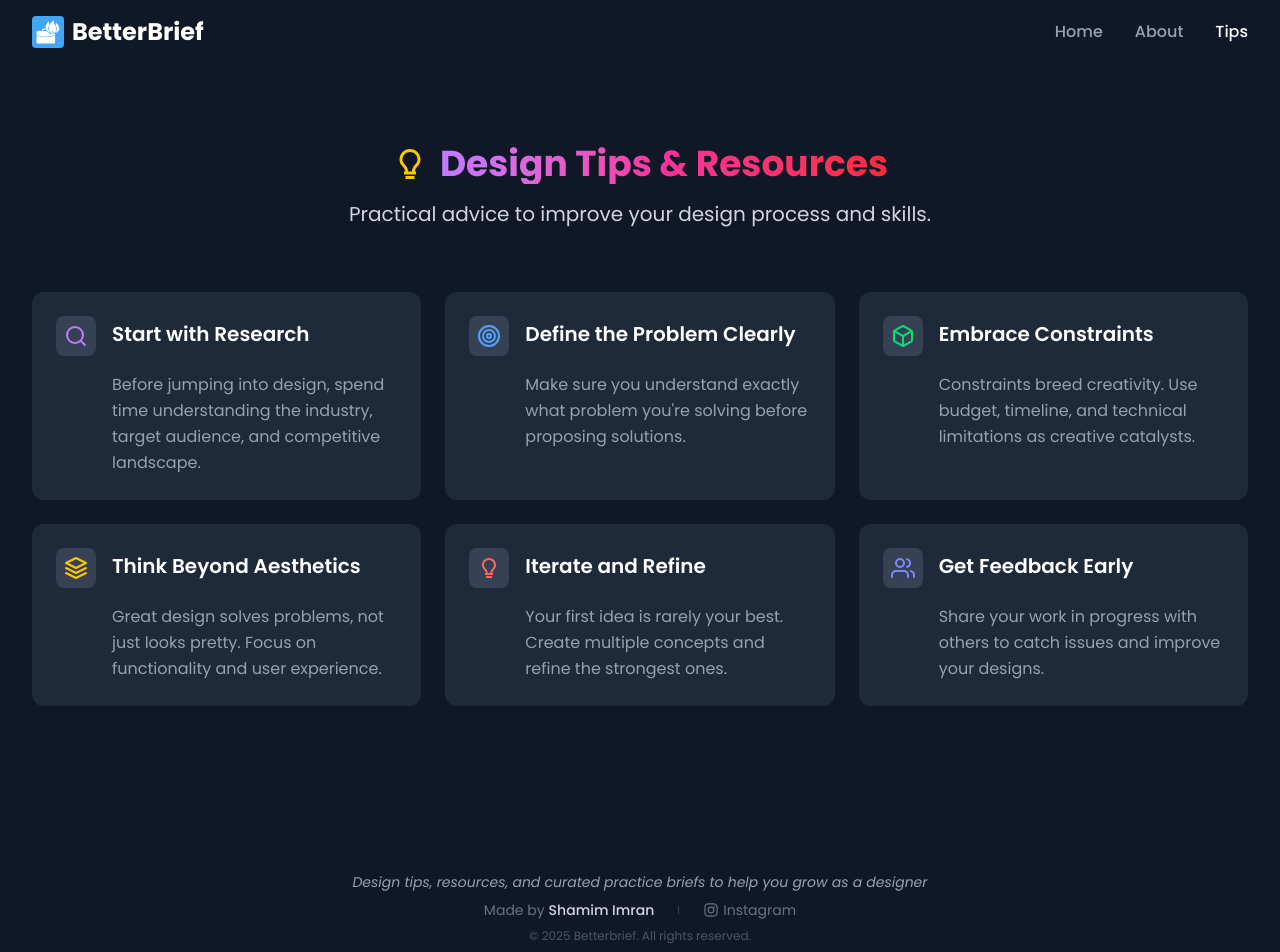
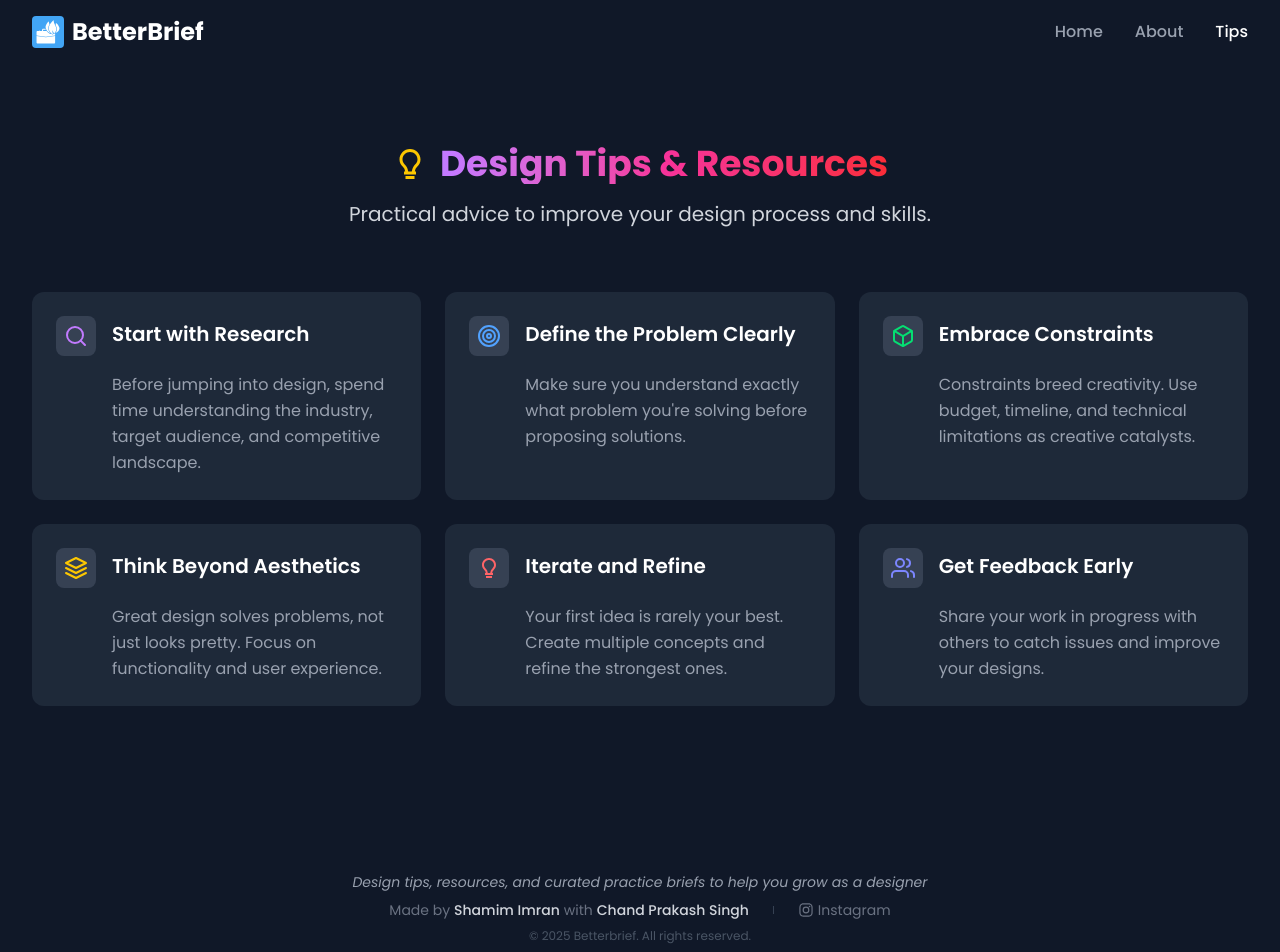
Before and after one commit to iamshamimimran/GOOD-BRIEF, a React (Vite) app: page /tips in a window 1280 px wide. Built offline with nearby package versions, Linux system fonts and the light colour scheme.

Commit message:
fix: Update Footer component to include additional contributor names

```diff
--- a/src/components/Footer.jsx
+++ b/src/components/Footer.jsx
@@ -13,6 +13,11 @@ const Footer = () => {
               <span className="text-gray-500">Made by</span>
               <span className="ml-1 font-medium text-gray-300">
                 Shamim Imran
+              </span>
+
+              <span className="ml-1 text-gray-500">with</span>
+              <span className="ml-1 font-medium text-gray-300">
+                Chand Prakash Singh
               </span>
             </div>
 
--- a/src/components/Header.jsx
+++ b/src/components/Header.jsx
@@ -62,7 +62,7 @@ const Header = () => {
           <div className="flex items-center justify-between">
             {/* Logo */}
             <Link to="/" className="flex items-center space-x-2 group">
-              <div className="group-hover:rotate-5 transition-transform">
+              <div className="group-hover:rotate-9 transition-transform">
                 <img src="/brief.svg" alt="logo" className="h-8" />
               </div>
               <span className="text-2xl font-bold text-white">BetterBrief</span>
```
